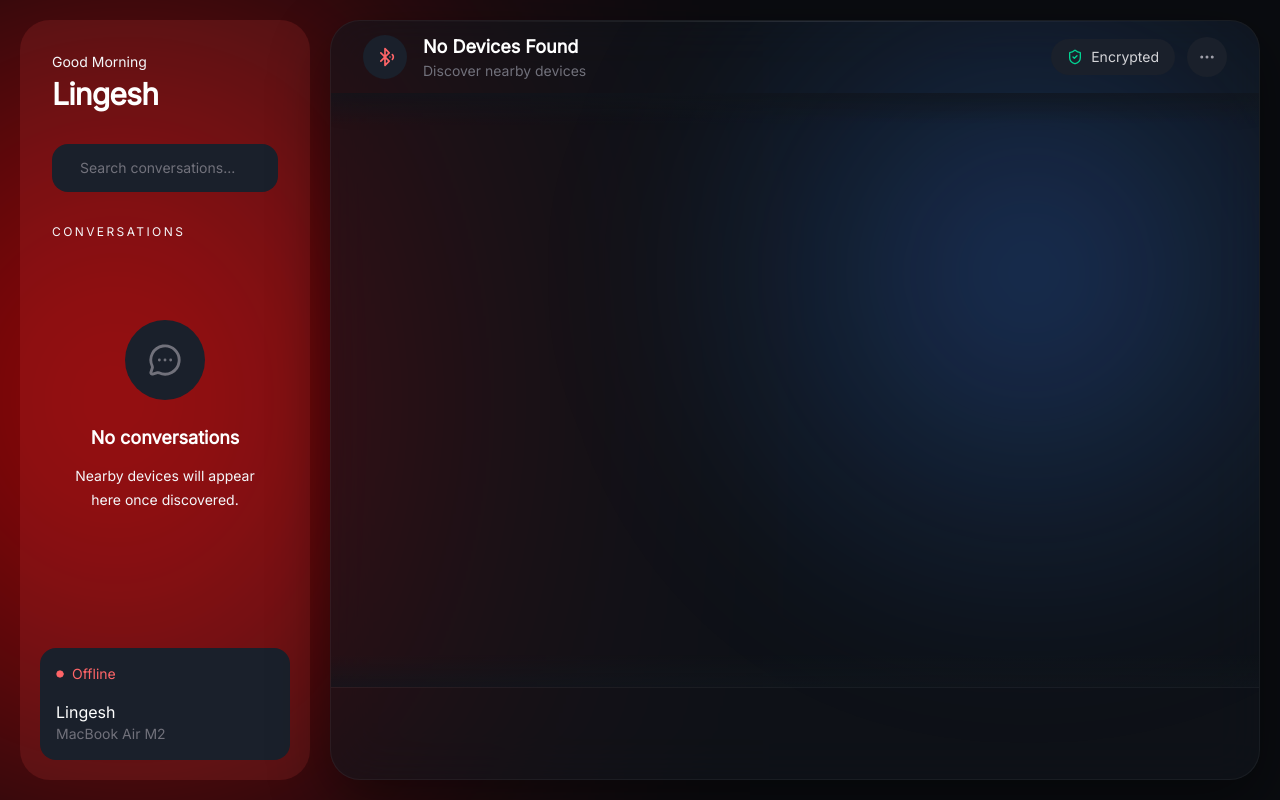
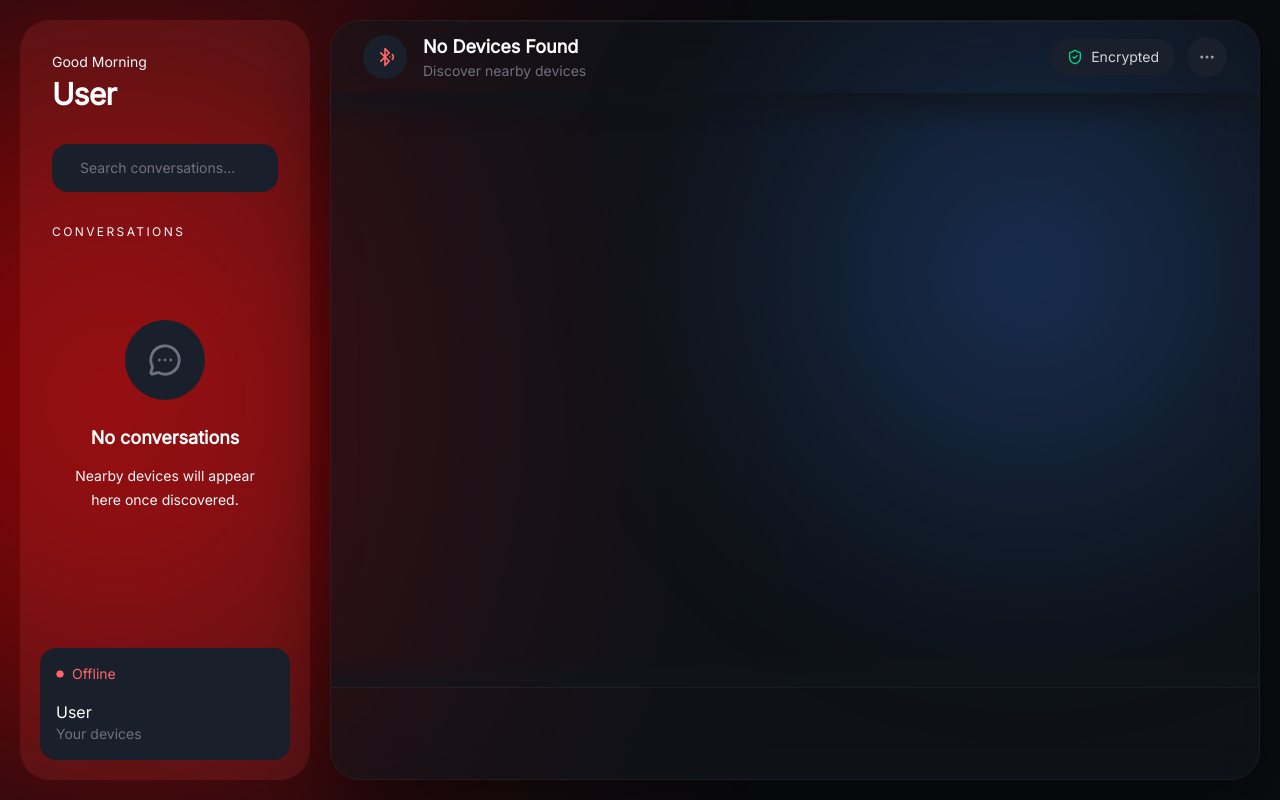
Before and after one commit to lingeshivakumar/anti-internet-chat, a React (Vite) app in the folder client/: page / in a window 1280 px wide. Built offline with nearby package versions, Linux system fonts and the light colour scheme.

Commit message:
updated home.tsx

```diff
--- a/client/src/pages/Home.tsx
+++ b/client/src/pages/Home.tsx
@@ -6,8 +6,8 @@ export default function Home() {
     <main className="min-h-screen bg-[#0A0C10] p-5">
       <div className="grid h-[calc(100vh-40px)] grid-cols-[290px_1fr] gap-5">
         <Sidebar
-          userName="Lingesh"
-          deviceName="MacBook Air M2"
+          userName="User"
+          deviceName="Your devices"
         />
 
         <ChatWindow />
```
